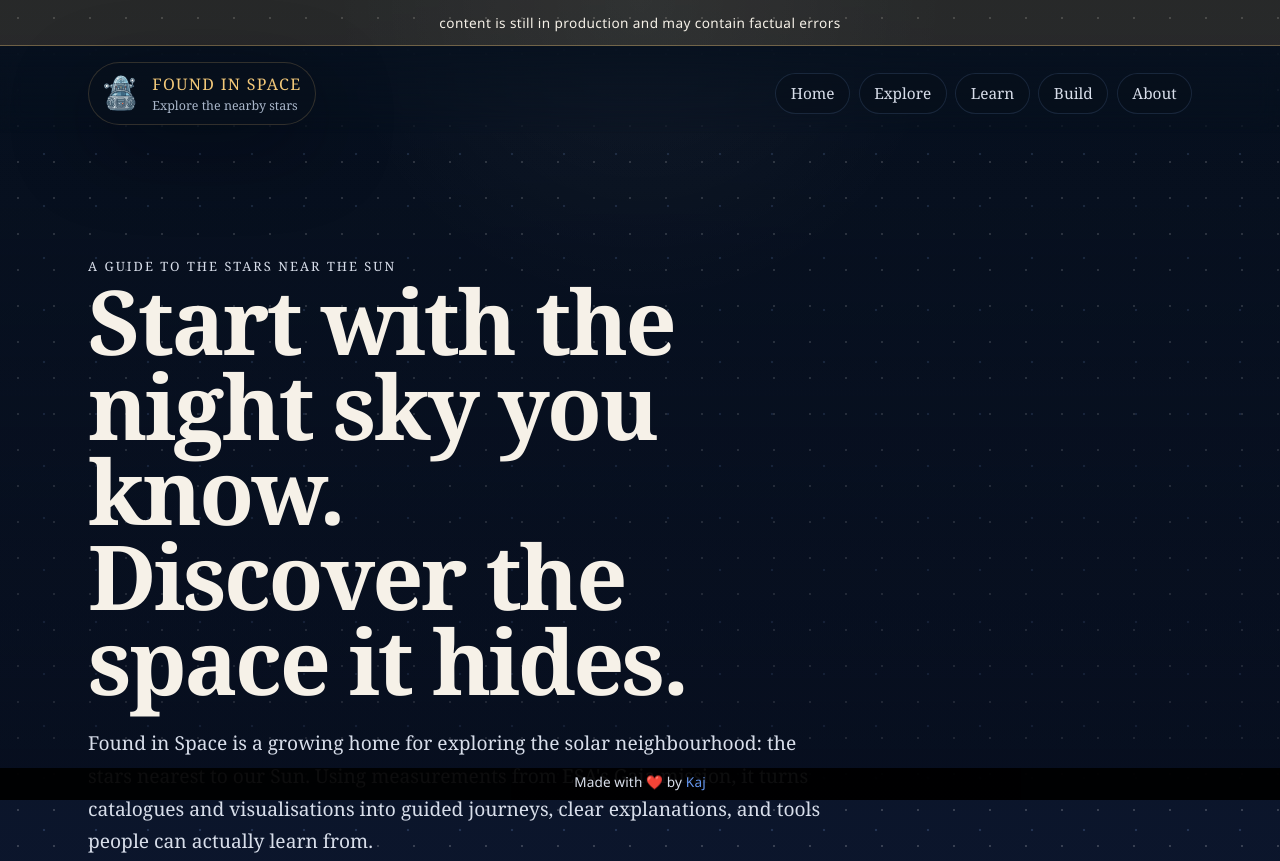
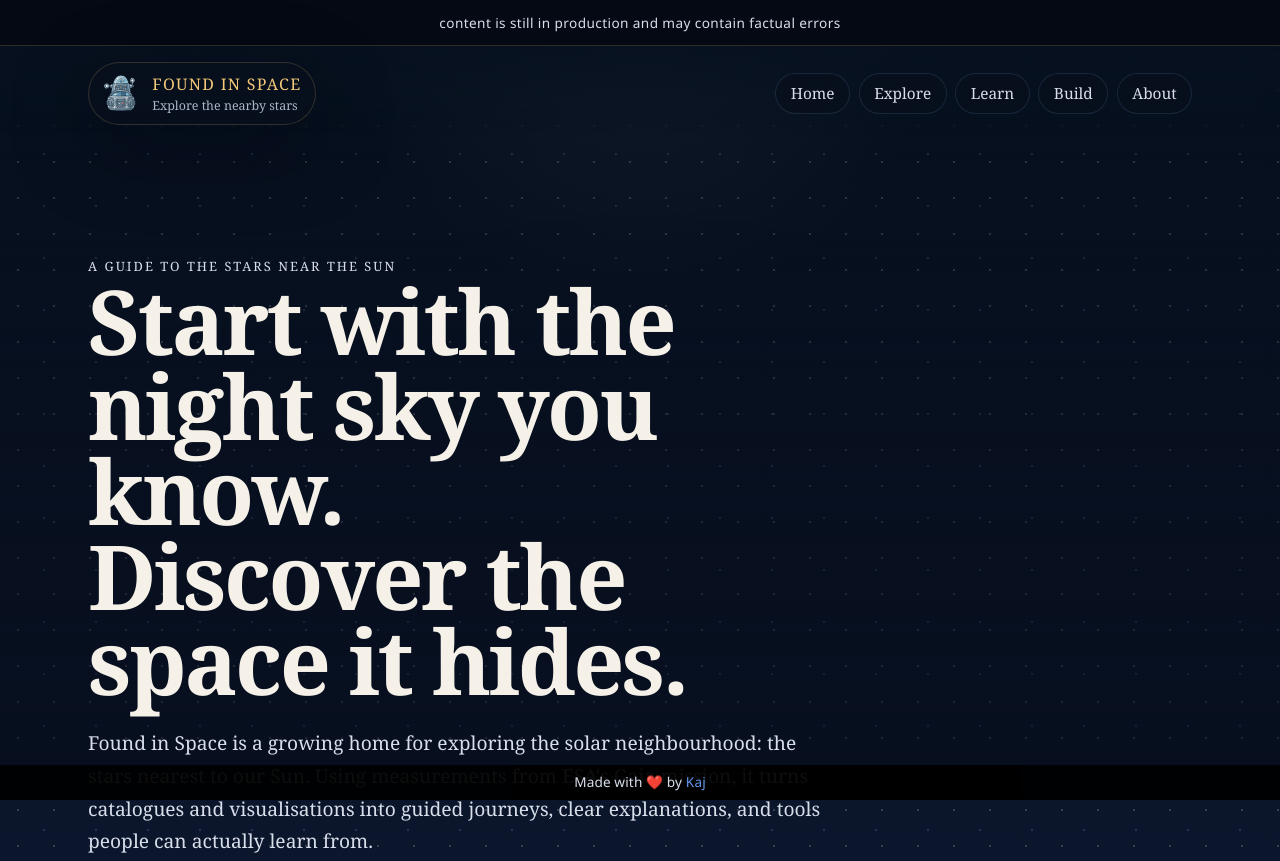
Before and after one commit to Found-in-Space/found-in-space.github.io, an Astro site: page / in a window 1280 px wide. Shown: the top 861 px of the page. Built offline with nearby package versions, Linux system fonts and the light colour scheme; Astro itself is replaced by a stand-in of ours.

Commit message:
fix(theme): opaque production banner and tighten Kaj footer padding
Use solid --fis-bg-deep for .site-notice so body star textures do not show
through the production disclaimer; border and text use existing tokens.

Set MadeByKaj fixed footer padding to 0.45rem 0 for consistent vertical rhythm.

```diff
--- a/src/components/MadeByKaj.astro
+++ b/src/components/MadeByKaj.astro
@@ -12,7 +12,7 @@
 		bottom: 0;
 		z-index: 10;
 		width: 100%;
-		padding: 0.25rem 0 0.45rem;
+		padding: 0.45rem 0;
 		background: rgba(0, 0, 0, 0.94);
 		font-size: 0.85rem;
 		font-family: var(--fis-font-ui);
--- a/src/styles/theme.css
+++ b/src/styles/theme.css
@@ -95,9 +95,9 @@ main {
 	z-index: 1;
 	margin: 0;
 	padding: 0.8rem 1.5rem;
-	border-bottom: 1px solid rgba(242, 200, 121, 0.35);
-	background: rgba(242, 200, 121, 0.14);
-	color: var(--fis-text);
+	border-bottom: 1px solid var(--fis-line);
+	background: var(--fis-bg-deep);
+	color: var(--fis-text-soft);
 	font-family: var(--fis-font-ui);
 	font-size: 0.85rem;
 	letter-spacing: 0.03em;
```
